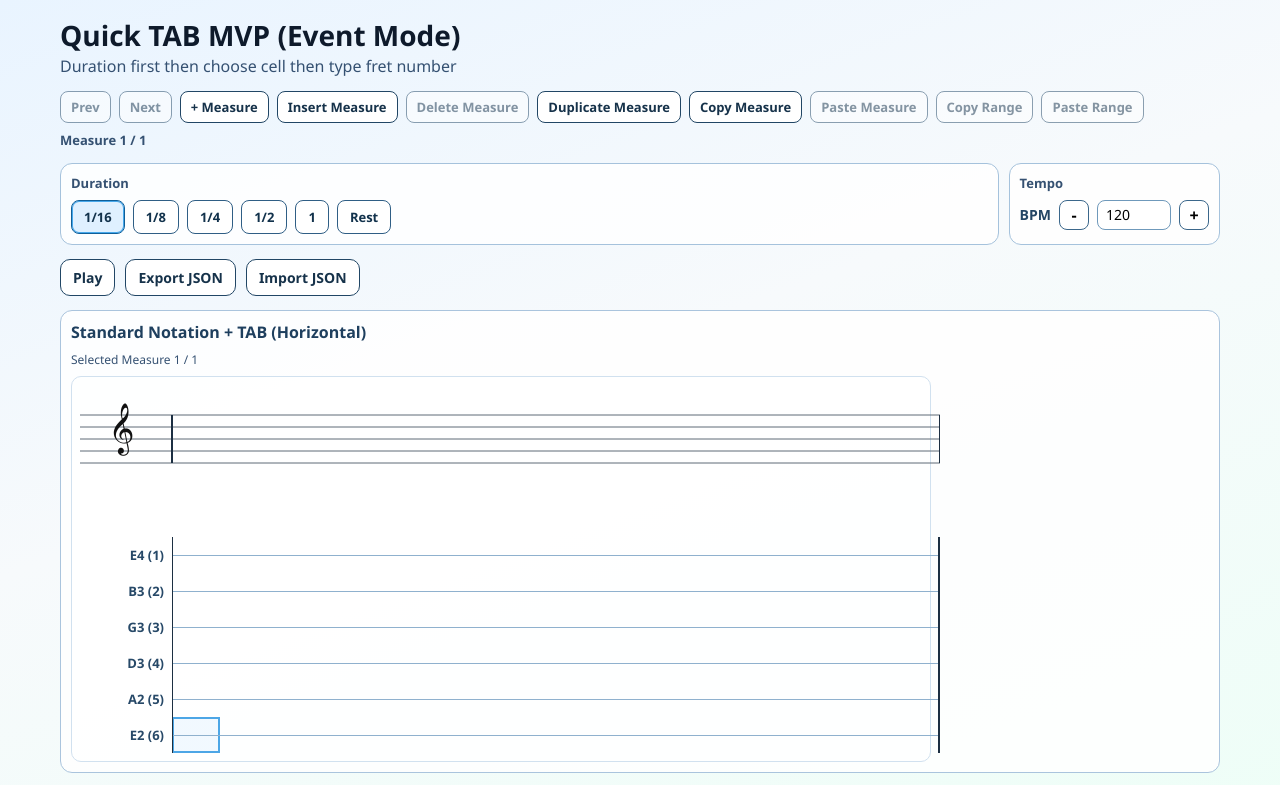
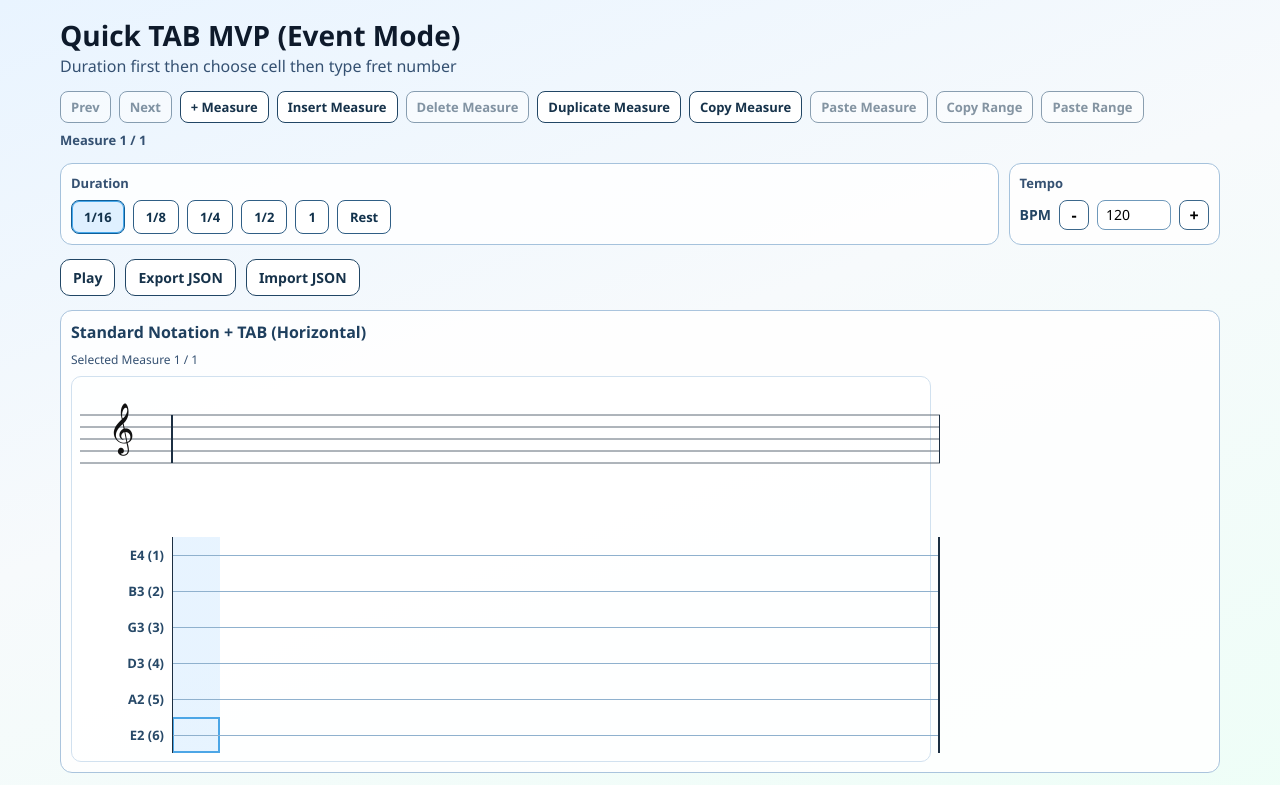
Before and after one commit to ryogy-labs/quick-tab, a Next.js app: page / in a window 1280 px wide. Shown: the top 785 px of the page. Built offline with nearby package versions, Linux system fonts and the light colour scheme.

Commit message:
Preview duration length from the selected step

```diff
--- a/app/page.module.css
+++ b/app/page.module.css
@@ -262,7 +262,7 @@
   box-shadow: inset 0 0 0 2px #4ca6e6;
 }
 
-.rangeSelected {
+.durationPreview {
   background: linear-gradient(0deg, #b8ddff55, #b8ddff55);
 }
 
--- a/app/page.tsx
+++ b/app/page.tsx
@@ -165,6 +165,7 @@ export default function Home() {
   const audioContextRef = useRef<AudioContext | null>(null);
   const timelineScrollRef = useRef<HTMLDivElement | null>(null);
   const prevPlaybackMeasureIndexRef = useRef<number | null>(null);
+  const didDragRangeRef = useRef(false);
 
   const selectedMeasureIndex = Math.max(
     0,
@@ -249,13 +250,20 @@ export default function Home() {
     }
   };
 
+  const setSingleCellSelection = (next: CellPosition) => {
+    setSelected(next);
+    setSelectedRange(null);
+    setDragSelectionAnchor(null);
+    setIsDraggingRange(false);
+  };
+
   const moveSelection = (next: CellPosition) => {
     const clampedMeasure = Math.max(
       0,
       Math.min(tabData.measures.length - 1, next.measureIndex)
     );
     const clampedStep = Math.max(0, Math.min(STEPS_PER_MEASURE - 1, next.stepIndex));
-    setSelected({
+    setSingleCellSelection({
       measureIndex: clampedMeasure,
       rowIndex: Math.max(0, Math.min(STRINGS_COUNT - 1, next.rowIndex)),
       stepIndex: getNearestSelectableStep(clampedStep),
@@ -266,7 +274,7 @@ export default function Home() {
     const current = getNearestSelectableStep(selected.stepIndex);
     const currentIndex = visibleSteps.indexOf(current);
     if (currentIndex === -1) {
-      setSelected((prev) => ({ ...prev, stepIndex: getNearestSelectableStep(0) }));
+      setSingleCellSelection({ ...selected, stepIndex: getNearestSelectableStep(0) });
       return;
     }
 
@@ -274,7 +282,7 @@ export default function Home() {
     while (nextIndex >= 0 && nextIndex < visibleSteps.length) {
       const candidate = visibleSteps[nextIndex];
       if (!blockedStepSet.has(candidate)) {
-        setSelected((prev) => ({ ...prev, stepIndex: candidate }));
+        setSingleCellSelection({ ...selected, stepIndex: candidate });
         return;
       }
       nextIndex += delta;
@@ -290,11 +298,11 @@ export default function Home() {
       if (result.didAppendMeasure) {
         setTabData(result.nextData);
       }
-      setSelected(result.nextSelected);
+      setSingleCellSelection(result.nextSelected);
       return;
     }
 
-    setSelected((prev) => ({ ...prev, stepIndex: current }));
+    setSingleCellSelection({ ...selected, stepIndex: current });
   };
 
   const commitNoteAtSelected = (fret: number) => {
@@ -307,7 +315,7 @@ export default function Home() {
     const updatedData = updateMeasureEvents(tabData, selectedMeasureIndex, nextEvents);
     const result = getNextCursorPositionWithAutoAppend(updatedData, selected, inputLen, isPlaying);
     setTabData(result.nextData);
-    setSelected(result.nextSelected);
+    setSingleCellSelection(result.nextSelected);
   };
 
   const placeRestAtStep = (stepIndex: number) => {
@@ -324,7 +332,7 @@ export default function Home() {
       isPlaying
     );
     setTabData(result.nextData);
-    setSelected(result.nextSelected);
+    setSingleCellSelection(result.nextSelected);
   };
 
   const stopPlayback = useMemo(
@@ -569,6 +577,7 @@ export default function Home() {
 
   const handleRangeMouseDown = (measureIndex: number, stepIndex: number) => {
     const anchor = { measureIndex, stepIndex };
+    didDragRangeRef.current = false;
     setDragSelectionAnchor(anchor);
     setSelectedRange(normalizeStepRange(anchor, anchor));
     setIsDraggingRange(true);
@@ -577,6 +586,12 @@ export default function Home() {
   const handleRangeMouseEnter = (measureIndex: number, stepIndex: number) => {
     if (!isDraggingRange || !dragSelectionAnchor) {
       return;
+    }
+    if (
+      dragSelectionAnchor.measureIndex !== measureIndex ||
+      dragSelectionAnchor.stepIndex !== stepIndex
+    ) {
+      didDragRangeRef.current = true;
     }
     setSelectedRange(
       normalizeStepRange(dragSelectionAnchor, {
@@ -846,6 +861,10 @@ export default function Home() {
 
   const selectedEvent = findEventAtStep(events, selected.stepIndex);
   const selectedFret = getCellFret(events, selected.rowIndex, selected.stepIndex);
+  const isDurationPreviewStep = (measureIndex: number, stepIndex: number): boolean =>
+    measureIndex === selected.measureIndex &&
+    stepIndex >= selected.stepIndex &&
+    stepIndex < Math.min(STEPS_PER_MEASURE, selected.stepIndex + inputLen);
   const measuresEvents = useMemo(
     () => tabData.measures.map((measure) => measure.events),
     [tabData.measures]
@@ -1089,11 +1108,10 @@ export default function Home() {
                       const isCurrentStep =
                         playCursor?.measureIndex === measureIndex &&
                         playCursor?.stepIndex === stepIndex;
-                      const isRangeSelected = isStepInRange(
-                        selectedRange,
-                        measureIndex,
-                        stepIndex
-                      );
+                      const isStepHighlighted =
+                        selectedRange !== null
+                          ? isStepInRange(selectedRange, measureIndex, stepIndex)
+                          : isDurationPreviewStep(measureIndex, stepIndex);
                       const isBarStart = slotIndex === 0;
                       const isBarEnd = slotIndex === displaySlots - 1;
                       const isBlocked = blockedStepsByMeasure[measureIndex]?.has(stepIndex) ?? false;
@@ -1103,7 +1121,7 @@ export default function Home() {
                           type="button"
                           className={`${styles.cell} ${
                             isSelected ? styles.selected : ""
-                          } ${isRangeSelected ? styles.rangeSelected : ""} ${
+                          } ${isStepHighlighted ? styles.durationPreview : ""} ${
                             isDraggingRange ? styles.dragSelecting : ""
                           } ${isCurrentStep ? styles.playing : ""} ${
                             isBarStart ? styles.barStart : ""
@@ -1116,10 +1134,14 @@ export default function Home() {
                           }}
                           onMouseEnter={() => handleRangeMouseEnter(measureIndex, stepIndex)}
                           onClick={() => {
+                            if (didDragRangeRef.current) {
+                              didDragRangeRef.current = false;
+                              return;
+                            }
                             if (isBlocked) {
                               return;
                             }
-                            setSelected({ measureIndex, rowIndex, stepIndex });
+                            setSingleCellSelection({ measureIndex, rowIndex, stepIndex });
                           }}
                         >
                           <span className={styles.cellValue}>
```
